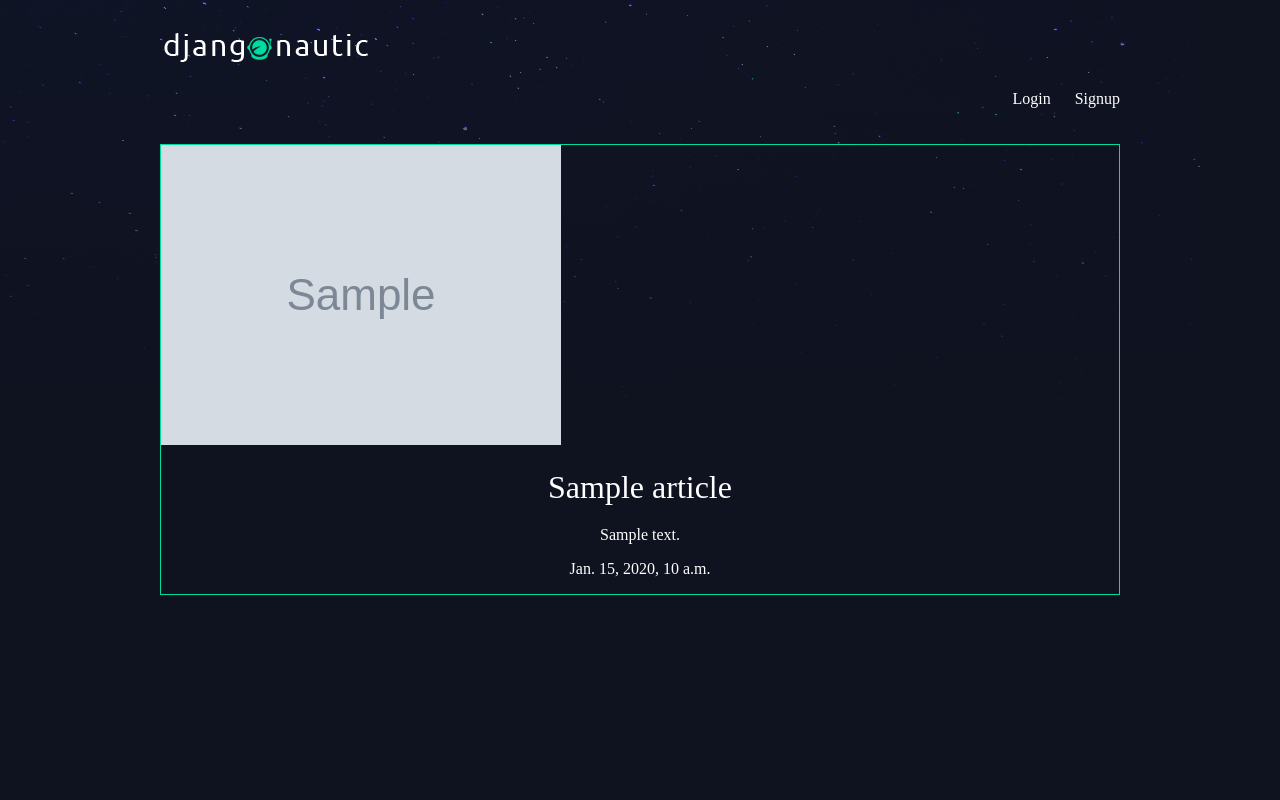
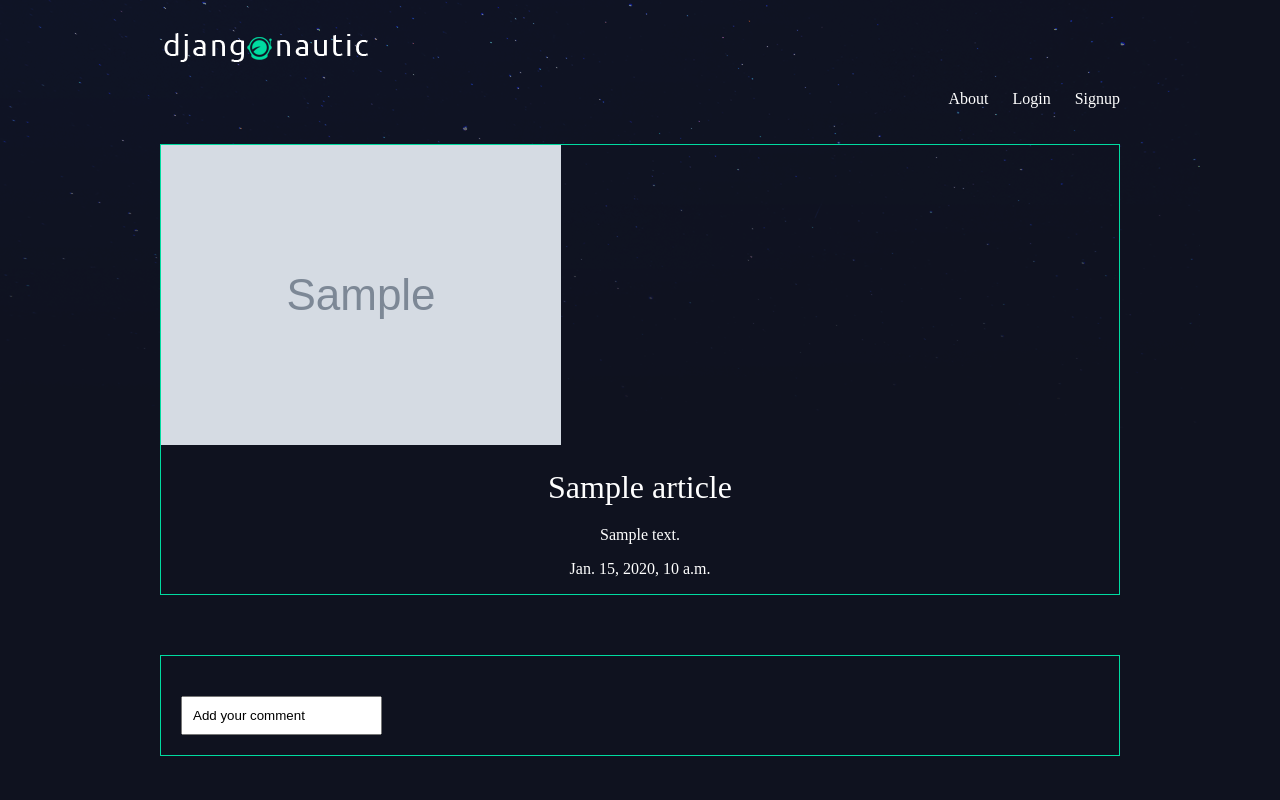
Before and after one commit to KonDob/djangoautic, a Django app: a page that uses djangoautic/templates/base_layout.html in a window 1280 px wide. Run offline with Django 3.2, Linux system fonts and the light colour scheme; tables that the repository leaves empty hold one stand-in row (values such as "Sample post"); grey boxes marked "Sample" are stand-in pictures.

Commit message:
Add Comment model, view, etc. Small fixes

```diff
--- a/djangoautic/articles/admin.py
+++ b/djangoautic/articles/admin.py
@@ -1,4 +1,5 @@
 from django.contrib import admin
-from .models import Article
+from .models import Article, Comment
 
 admin.site.register(Article)
+admin.site.register(Comment)
--- a/djangoautic/articles/forms.py
+++ b/djangoautic/articles/forms.py
@@ -5,3 +5,8 @@ class CreateArticle(forms.ModelForm):
     class Meta:
         model = models.Article
         fields = ['title', 'body', 'slug','thumb']
+
+class CreateComment(forms.ModelForm):
+    class Meta:
+        model = models.Comment
+        fields = ['body']
--- a/djangoautic/articles/models.py
+++ b/djangoautic/articles/models.py
@@ -15,3 +15,13 @@ class Article(models.Model):
 
     def snippet(self):
         return self.body[:50] + '...'
+
+
+class Comment(models.Model):
+    author = models.ForeignKey(User, default=None, on_delete=models.CASCADE)
+    body = models.TextField(blank=False)
+    date = models.DateTimeField(auto_now_add=True)
+    related_article = models.ForeignKey(Article, default=None, on_delete=models.CASCADE)
+
+    def __str__(self):
+        return self.body[:10] + 'by' + str(self.author)
--- a/djangoautic/articles/templates/articles/article_create.html
+++ b/djangoautic/articles/templates/articles/article_create.html
@@ -11,6 +11,6 @@
     </form>
 </div>
 <script src="/static/slugify.js"></script>
-</script>
+
 
 {% endblock %}
--- a/djangoautic/articles/templates/articles/article_detail.html
+++ b/djangoautic/articles/templates/articles/article_detail.html
@@ -9,7 +9,17 @@
         <p>{{article.body}}</p>
         <p>{{article.date}}</p>
     </div>
-
 </div>
 
+<div class="comments-list">
+    <div class="comment-input">
+        <form class='site-form' action="{% url 'articles:create_comment' %}" method="post">
+            {% csrf_token %}
+            {{ form }}
+            <input name='comment_input' type="text" value="Add your comment">
+        </form>
+    </div>
+</div>
+<script src="/static/clear_field.js"></script>
+
 {% endblock %}
--- a/djangoautic/articles/urls.py
+++ b/djangoautic/articles/urls.py
@@ -7,5 +7,5 @@ urlpatterns = [
     re_path(r'^$', views.article_list, name="list"),
     re_path(r'^create/$', views.article_create, name="create"),
     re_path(r'^(?P<slug>[\w]+)/$', views.article_detail, name='detail'),
-
+    re_path(r'create_comment$', views.create_comment, name='create_comment'),
 ]
--- a/djangoautic/articles/views.py
+++ b/djangoautic/articles/views.py
@@ -1,7 +1,7 @@
 from django.shortcuts import render, redirect
 from django.http import HttpResponse
 from django.contrib.auth.decorators import login_required
-from .models import Article
+from .models import Article, Comment
 from . import forms
 
 # Create your views here.
@@ -27,3 +27,24 @@ def article_create(request):
        form = forms.CreateArticle()
 
     return render(request, 'articles/article_create.html', {'form':form})
+
+@login_required
+def create_comment(request):
+    if request.method == 'POST':
+        form = forms.CreateComment(request.POST)
+        if form.is_valid(data=request.POST):
+            instance = form.save(commit=False)
+            instance.author = request.user
+            instance.save()
+            return redirect(request, 'articles/article_detail.html', {'slug':slug})
+    else:
+       form = forms.CreateComment()
+
+    return redirect(request, 'articles/article_detail.html', {'form':form})
+
+
+
+@login_required
+def comments_list(request):
+    comments_list = Comment.objects.all()
+    return render(request, 'articles/articles_list.html', {'comments_list': comments_list})
--- /dev/null
+++ b/djangoautic/assets/clear_field.js
@@ -0,0 +1,5 @@
+const commentInput = document.querySelector('input[name=comment_input]')
+
+commentInput.addEventListener('focus',(e)=>{
+    commentInput.setAttribute('value','')
+})
--- a/djangoautic/assets/slugify.js
+++ b/djangoautic/assets/slugify.js
@@ -4,7 +4,7 @@ const sluginput = document.querySelector('input[name=slug]')
 const slugify = (val) =>{
     return val.toString().toLowerCase().trim()
     .replace(/&/g, '-and-') //replace & '-and-'
-    .replace(/[\s\W-]+/g, '-') //replace spaces, non word chars and dashes with a single dash
+    .replace(/[\s\W-]+/g, '_') //replace spaces, non word chars and dashes with a single dash
 
 };
 
--- a/djangoautic/djangoautic/urls.py
+++ b/djangoautic/djangoautic/urls.py
@@ -10,7 +10,7 @@ from articles import views as articles_views
 urlpatterns = [
     path('admin/', admin.site.urls),
     re_path(r'^articles/', include('articles.urls')),
-    re_path(r'^about/$', views.about),
+    re_path(r'^about/$', views.about, name='about'),
     re_path(r'^accounts/', include('accounts.urls')),
     re_path(r'^$', articles_views.article_list, name='home'),
 ]
--- a/djangoautic/templates/about.html
+++ b/djangoautic/templates/about.html
@@ -1,5 +1,6 @@
-<!DOCTYPE html>
-<html lang="en">
+{% extends 'base_layout.html' %}
+
+{% block content %}
 <head>
     <meta charset="UTF-8">
     <title>About</title>
@@ -9,3 +10,4 @@
     <p>We like django<p>
 </body>
 </html>
+{% endblock %}
--- a/djangoautic/templates/base_layout.html
+++ b/djangoautic/templates/base_layout.html
@@ -13,6 +13,7 @@
             <h1><a href="{% url 'home' %}"><img src="{% static 'logo.png' %}" alt=""></a></h1>
             <nav>
                 <ul>
+                    <li><a href="{% url 'about' %}">About</a></li>
                     {% if user.is_authenticated %}
                     <li>
                         <form class='logout-link' action="{% url 'accounts:logout' %}" method='post'>
```
